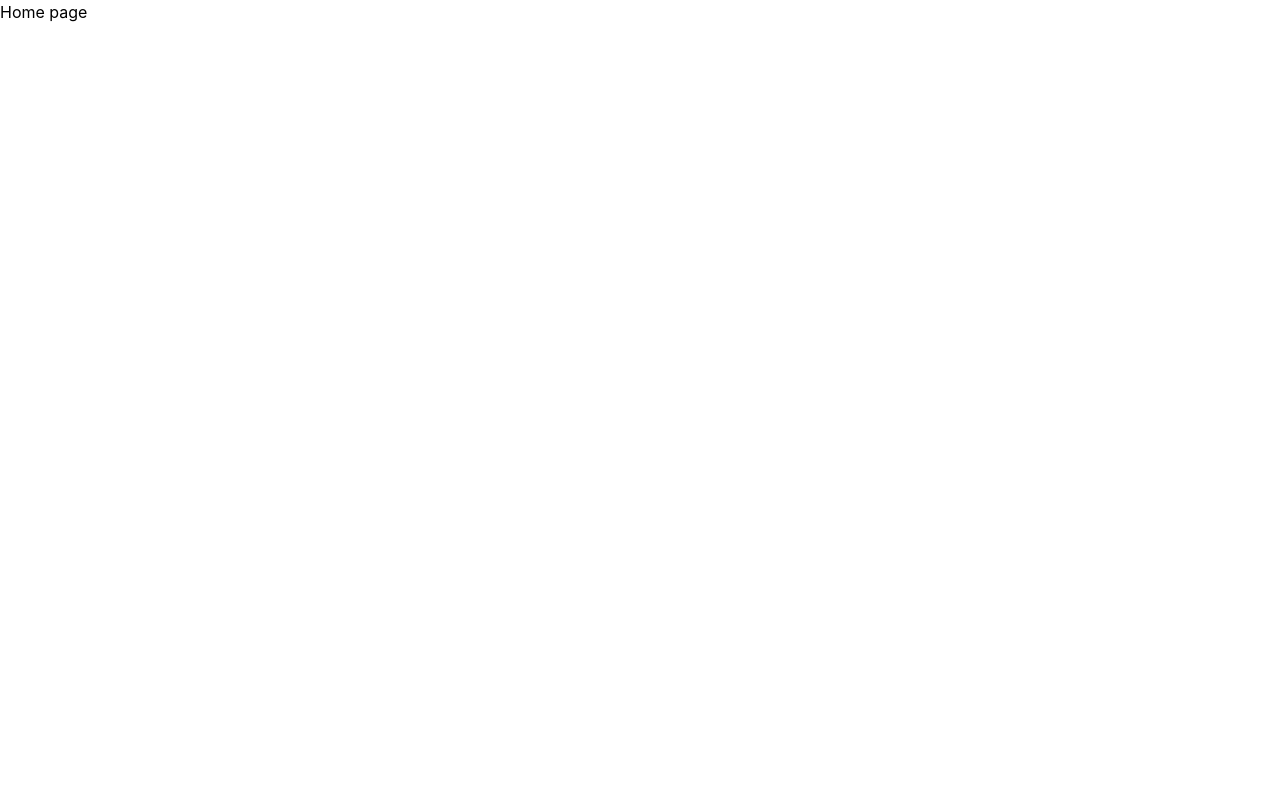
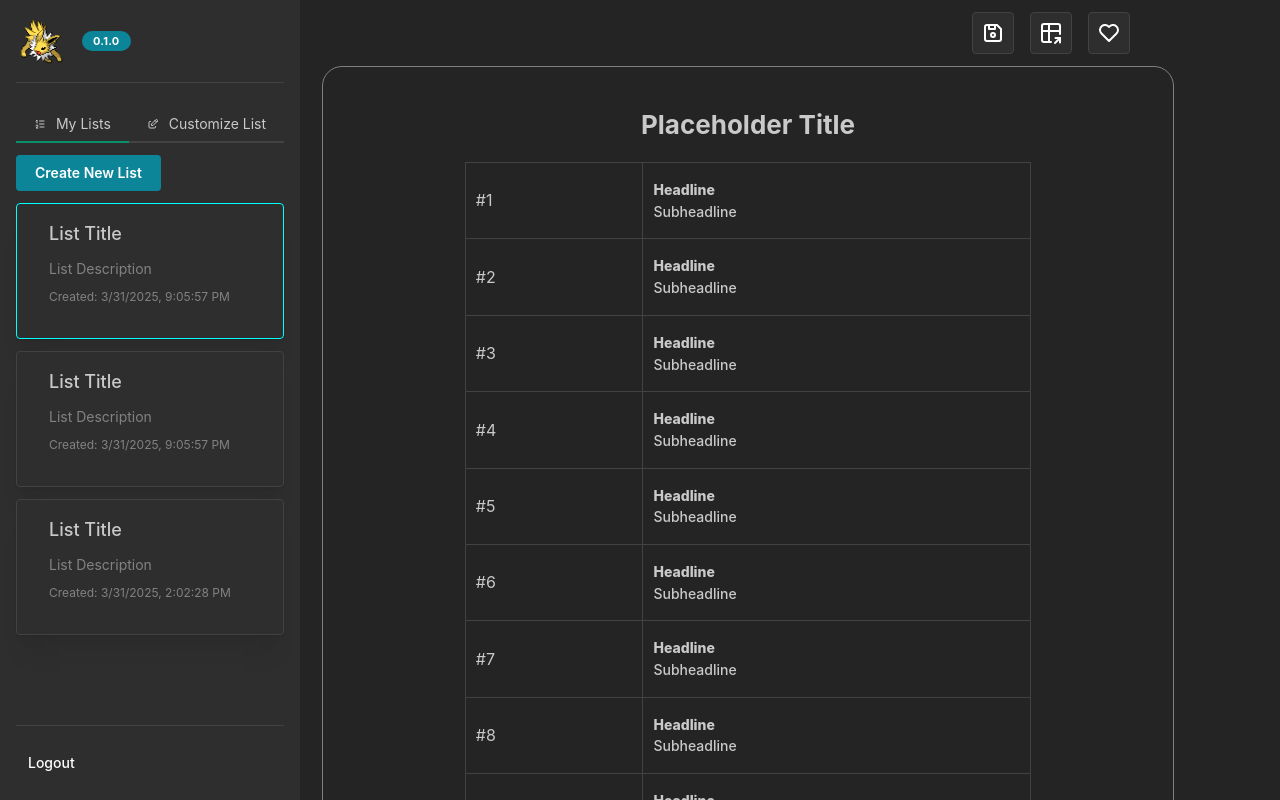
Before and after one commit to aproberts01/jolteon, a Next.js app: page / in a window 1280 px wide. Shown: the top 800 px of the page. Built offline with nearby package versions, Linux system fonts and the light colour scheme.

Commit message:
very rough outline of list builder and navigation, ui only

```diff
--- /dev/null
+++ b/app/components/ListView.tsx
@@ -0,0 +1,86 @@
+import React from "react";
+import { Container } from "@mantine/core";
+import {
+  ActionIcon,
+  Anchor,
+  Avatar,
+  Badge,
+  Group,
+  Table,
+  Text,
+  Title,
+  useMantineTheme
+} from "@mantine/core";
+import listData from "../data.json";
+import { IconTableShare, IconDeviceFloppy, IconHeart } from '@tabler/icons-react';
+
+interface Props {}
+
+const ListView: React.FC<Props> = () => {
+  const theme = useMantineTheme()
+  const rows = listData.list.tiles.map((item, i) => (
+    <Table.Tr key={item.tileId}>
+      <Table.Td>
+        <Text>#{ i + 1 }</Text>
+      </Table.Td>
+      <Table.Td>
+        <Text fz="sm" fw={800}>
+          {item.headline}
+        </Text>
+        <Text fz="sm" fw={500}>
+          {item.subHeadline}
+        </Text>
+      </Table.Td>
+    </Table.Tr>
+  ));
+
+  return (
+    <>
+      <Group justify="flex-end" mr="150px" mt="12px">
+        <ActionIcon
+          size={42}
+          variant="default"
+          aria-label="ActionIcon with size as a number"
+        >
+          <IconDeviceFloppy size={24} />
+        </ActionIcon>
+        <ActionIcon
+          size={42}
+          variant="default"
+          aria-label="ActionIcon with size as a number"
+        >
+          <IconTableShare size={24} />
+        </ActionIcon>
+        <ActionIcon
+          size={42}
+          variant="default"
+          aria-label="ActionIcon with size as a number"
+        >
+          <IconHeart size={24} />
+        </ActionIcon>
+      </Group>
+      <Container
+        fluid
+        style={{
+          border: "solid 1px",
+          borderRadius: "20px",
+          padding: "20px",
+          width: "80%",
+          borderColor: "grey",
+        }}
+        my="sm"
+      >
+        <Title order={2} ta="center" my="lg">
+          {listData.list.list_title}
+        </Title>
+        <Table.ScrollContainer minWidth={450}>
+          <Table style={{ width: '70%', margin: '0 auto' }} withColumnBorders withTableBorder verticalSpacing="md">
+            <Table.Tbody>{rows}</Table.Tbody>
+          </Table>
+        </Table.ScrollContainer>
+      </Container>
+    </>
+  );
+};
+
+export default ListView;
--- /dev/null
+++ b/app/data.json
@@ -0,0 +1,80 @@
+{
+    "list": {
+      "list_id": 1,
+      "list_title": "Placeholder Title",
+      "creationDate": "1980-01-02T00:00:00.000Z",
+      "registered": true,
+      "tiles": [
+        {
+          "tileId": 1,
+          "tileType": "ranking",
+          "imageUrl": "/image.png",
+          "headline": "Headline",
+          "subHeadline": "Subheadline"
+        },
+        {
+          "tileId": 2,
+          "tileType": "ranking",
+          "imageUrl": "/image.png",
+          "headline": "Headline",
+          "subHeadline": "Subheadline"
+        },
+        {
+          "tileId": 3,
+          "tileType": "ranking",
+          "imageUrl": "/image.png",
+          "headline": "Headline",
+          "subHeadline": "Subheadline"
+        },
+        {
+          "tileId": 4,
+          "tileType": "ranking",
+          "imageUrl": "/image.png",
+          "headline": "Headline",
+          "subHeadline": "Subheadline"
+        },
+        {
+          "tileId": 5,
+          "tileType": "ranking",
+          "imageUrl": "/image.png",
+          "headline": "Headline",
+          "subHeadline": "Subheadline"
+        },
+        {
+          "tileId": 6,
+          "tileType": "ranking",
+          "imageUrl": "/image.png",
+          "headline": "Headline",
+          "subHeadline": "Subheadline"
+        },
+        {
+          "tileId": 7,
+          "tileType": "ranking",
+          "imageUrl": "/image.png",
+          "headline": "Headline",
+          "subHeadline": "Subheadline"
+        },
+        {
+          "tileId": 8,
+          "tileType": "ranking",
+          "imageUrl": "/image.png",
+          "headline": "Headline",
+          "subHeadline": "Subheadline"
+        },
+        {
+          "tileId": 9,
+          "tileType": "ranking",
+          "imageUrl": "/image.png",
+          "headline": "Headline",
+          "subHeadline": "Subheadline"
+        },
+        {
+          "tileId": 10,
+          "tileType": "ranking",
+          "imageUrl": "/image.png",
+          "headline": "Headline",
+          "subHeadline": "Subheadline"
+        }
+      ]
+    }
+  }
--- a/app/layout.tsx
+++ b/app/layout.tsx
@@ -8,8 +8,8 @@ import {
 import { theme } from "../theme";
 
 export const metadata = {
-  title: "Mantine Next.js template",
-  description: "I am using Mantine with Next.js!",
+  title: "Jolty",
+  description: "Build beautiful lists with Jolty",
 };
 
 export default function RootLayout({ children }: { children: any }) {
@@ -24,7 +24,7 @@ export default function RootLayout({ children }: { children: any }) {
         />
       </head>
       <body>
-        <MantineProvider theme={theme}>{children}</MantineProvider>
+        <MantineProvider defaultColorScheme="dark" theme={theme}>{children}</MantineProvider>
       </body>
     </html>
   );
--- a/app/page.tsx
+++ b/app/page.tsx
@@ -1,3 +1,122 @@
+"use client";
+import { useState } from "react";
+import { Code, Group, SimpleGrid, Avatar, Title, Tabs } from "@mantine/core";
+import classes from "./styles.module.css";
+import ListView from "./components/ListView";
+import { Container, Grid, Skeleton, Text, Card, Button, Badge } from "@mantine/core";
+import {
+  IconPhoto,
+  IconMessageCircle,
+  IconSettings,
+  IconEdit,
+  IconListNumbers
+} from "@tabler/icons-react";
+
 export default function HomePage() {
-  return <div>Home page</div>;
+  return (
+    <Grid>
+      <Grid.Col span={2}>
+        <nav className={classes.navbar}>
+          <div className={classes.navbarMain}>
+            <Group className={classes.header} justify="start">
+              <Avatar src="../jolteon_sprite.png" size={50} radius="sm" />
+              <Badge color="cyan">0.1.0</Badge>
+            </Group>
+            <Tabs color="teal" defaultValue="gallery">
+              <Tabs.List grow>
+                <Tabs.Tab value="gallery" leftSection={<IconListNumbers size={12} />}>
+                  My Lists
+                </Tabs.Tab>
+                <Tabs.Tab
+                  value="messages"
+                  leftSection={<IconEdit size={12} />}
+                >
+                  Customize List
+                </Tabs.Tab>
+              </Tabs.List>
+
+              <Tabs.Panel value="gallery">
+                <Button color="cyan" mt="sm">Create New List</Button>
+                <Card
+                  shadow="lg"
+                  padding="xl"
+                  component="a"
+                  href="#"
+                  target="_blank"
+                  my="sm"
+                  withBorder
+                  style={{ borderColor: 'cyan' }}
+                >
+                  <Card.Section></Card.Section>
+                  <Text fw={500} size="lg" mt="md">
+                    List Title
+                  </Text>
+                  <Text mt="xs" c="dimmed" size="sm">
+                    List Description
+                  </Text>
+                  <Text mt="xs" c="dimmed" size="xs">
+                    Created: {new Date().toLocaleString() + ""}
+                  </Text>
+                </Card>
+                <Card
+                  shadow="lg"
+                  padding="xl"
+                  component="a"
+                  href="#"
+                  target="_blank"
+                  my="sm"
+                  withBorder
+                >
+                  <Card.Section></Card.Section>
+                  <Text fw={500} size="lg" mt="md">
+                    List Title
+                  </Text>
+                  <Text mt="xs" c="dimmed" size="sm">
+                    List Description
+                  </Text>
+                  <Text mt="xs" c="dimmed" size="xs">
+                    Created: {new Date().toLocaleString() + ""}
+                  </Text>
+                </Card>
+                <Card
+                  shadow="lg"
+                  padding="xl"
+                  component="a"
+                  href="#"
+                  target="_blank"
+                  my="sm"
+                  withBorder
+                >
+                  <Card.Section></Card.Section>
+                  <Text fw={500} size="lg" mt="md">
+                    List Title
+                  </Text>
+                  <Text mt="xs" c="dimmed" size="sm">
+                    List Description
+                  </Text>
+                  <Text mt="xs" c="dimmed" size="xs">
+                    Created: 3/31/2025, 2:02:28 PM
+                  </Text>
+                </Card>
+              </Tabs.Panel>
+              <Tabs.Panel value="messages">Customize list content</Tabs.Panel>
+            </Tabs>
+          </div>
+
+          <div className={classes.footer}>
+            <a
+              href="#"
+              className={classes.link}
+              onClick={(event) => event.preventDefault()}
+            >
+              <span>Logout</span>
+            </a>
+          </div>
+        </nav>
+      </Grid.Col>
+      <Grid.Col span={10}>
+        <ListView />
+      </Grid.Col>
+    </Grid>
+  );
 }
--- /dev/null
+++ b/app/styles.module.css
@@ -0,0 +1,69 @@
+.navbar {
+  height: 100vh;
+  width: 300px;
+  padding: var(--mantine-spacing-md);
+  display: flex;
+  flex-direction: column;
+  background-color: var(--mantine-color-dark-6);
+}
+
+.navbarMain {
+  flex: 1;
+}
+
+.header {
+  padding-bottom: var(--mantine-spacing-md);
+  margin-bottom: calc(var(--mantine-spacing-md) * 1.5);
+  border-bottom: 1px solid var(--mantine-color-dark-4);
+}
+
+.footer {
+  padding-top: var(--mantine-spacing-md);
+  margin-top: var(--mantine-spacing-md);
+  border-top: 1px solid var(--mantine-color-dark-4);
+}
+
+.version {
+  background-color: var(--mantine-color-dark-4);
+  color: var(--mantine-color-white);
+}
+
+.link {
+  display: flex;
+  align-items: center;
+  text-decoration: none;
+  font-size: var(--mantine-font-size-sm);
+  color: var(--mantine-color-white);
+  padding: var(--mantine-spacing-xs) var(--mantine-spacing-sm);
+  border-radius: var(--mantine-radius-sm);
+  font-weight: 500;
+
+  @mixin hover {
+    background-color: var(--mantine-color-dark-4);
+    color: var(--mantine-color-white);
+
+    .linkIcon {
+      color: var(--mantine-color-white);
+    }
+  }
+
+  &[data-active] {
+    &,
+    &:hover {
+      box-shadow: var(--mantine-shadow-sm);
+      background-color: var(--mantine-color-white);
+      color: var(--mantine-color-dark-4);
+
+      .linkIcon {
+        color: var(--mantine-color-blue-filled);
+      }
+    }
+  }
+}
+
+.linkIcon {
+  color: var(--mantine-color-blue-1);
+  margin-right: var(--mantine-spacing-sm);
+  width: 25px;
+  height: 25px;
+}
--- a/package.json
+++ b/package.json
@@ -1,5 +1,5 @@
 {
-  "name": "mantine-minimal-next-template",
+  "name": "jolty",
   "version": "0.1.0",
   "private": true,
   "scripts": {
@@ -11,6 +11,7 @@
   "dependencies": {
     "@mantine/core": "7.16.1",
     "@mantine/hooks": "7.16.1",
+    "@tabler/icons-react": "^3.31.0",
     "next": "15.1.5",
     "react": "19.0.0",
     "react-dom": "19.0.0"
```
Also changed, not shown: public/jolteon_sprite.png (added), 1 other file (tests, documents, lock files or other folders).
